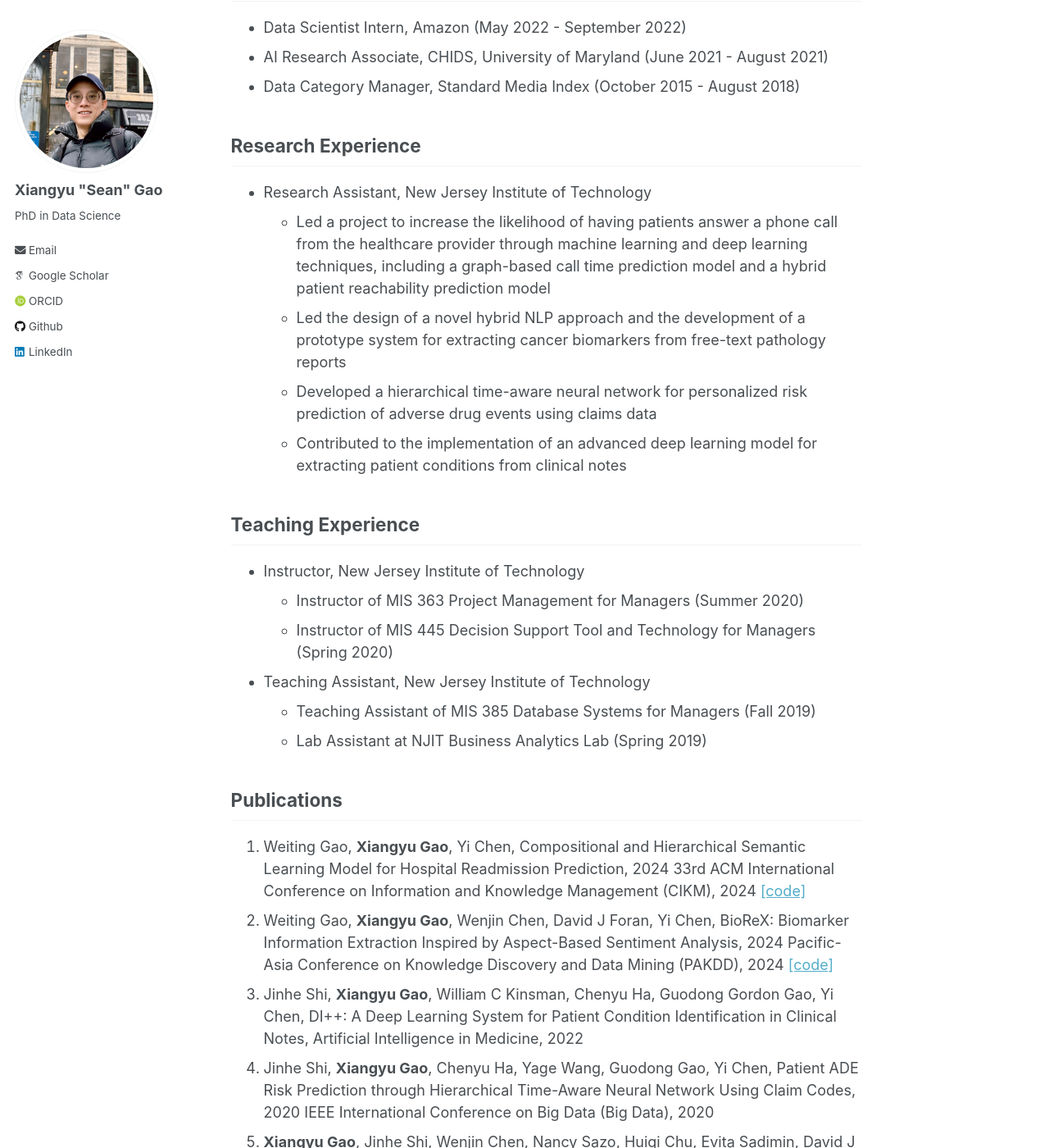
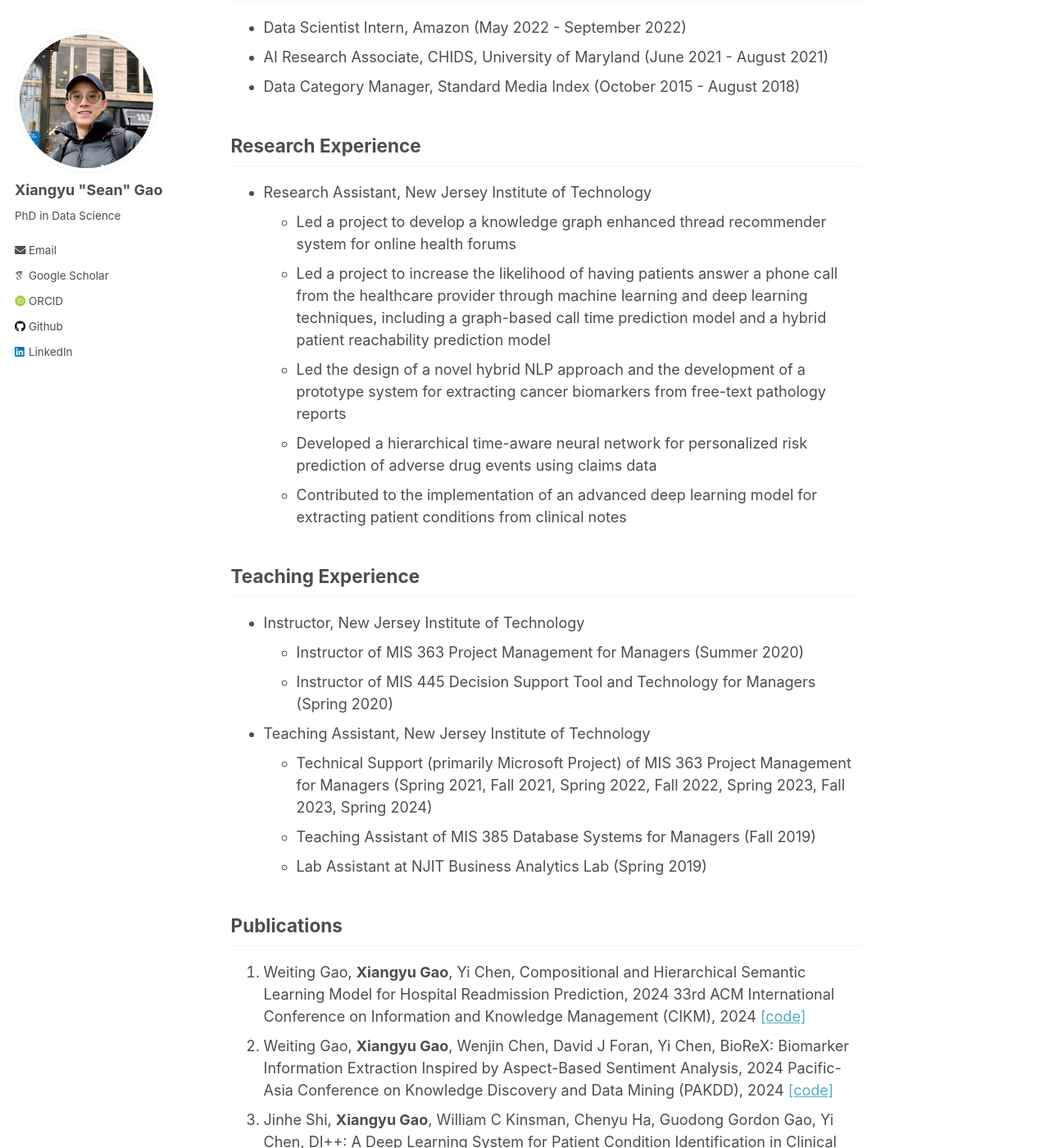
Before and after one commit to xga0/xga0.github.io, a Jekyll site: the page built from _pages/about.md, in a window 1280 px wide and 1400 px high, scrolled down 664 px. Shown: the whole window at 82% size. Built offline with Jekyll 4.4.1, drawn with Linux system fonts in a browser that asks for light colours; some web fonts are replaced.

Commit message:
Update about.md

```diff
--- a/_pages/about.md
+++ b/_pages/about.md
@@ -24,6 +24,7 @@ Experience
 Research Experience
 ------
 - Research Assistant, New Jersey Institute of Technology
+    - Led a project to develop a knowledge graph enhanced thread recommender system for online health forums
     - Led a project to increase the likelihood of having patients answer a phone call from the healthcare provider through machine learning and deep learning techniques, including a graph-based call time prediction model and a hybrid patient reachability prediction model
     - Led the design of a novel hybrid NLP approach and the development of a prototype system for extracting cancer biomarkers from free-text pathology reports
     - Developed a hierarchical time-aware neural network for personalized risk prediction of adverse drug events using claims data
@@ -35,6 +36,7 @@ Teaching Experience
     - Instructor of MIS 363 Project Management for Managers (Summer 2020)
     - Instructor of MIS 445 Decision Support Tool and Technology for Managers (Spring 2020)
 - Teaching Assistant, New Jersey Institute of Technology
+    - Technical Support (primarily Microsoft Project) of MIS 363 Project Management for Managers (Spring 2021, Fall 2021, Spring 2022, Fall 2022, Spring 2023, Fall 2023, Spring 2024)
     - Teaching Assistant of MIS 385 Database Systems for Managers (Fall 2019)
     - Lab Assistant at NJIT Business Analytics Lab (Spring 2019)
 
```
